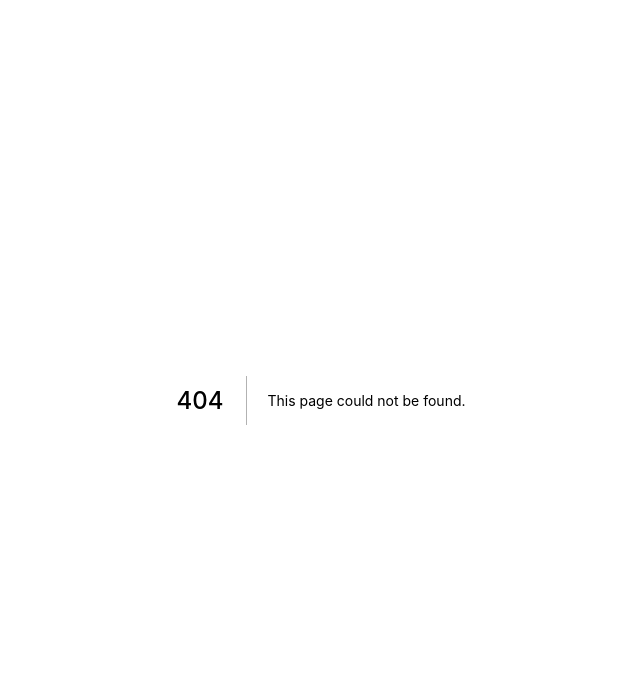
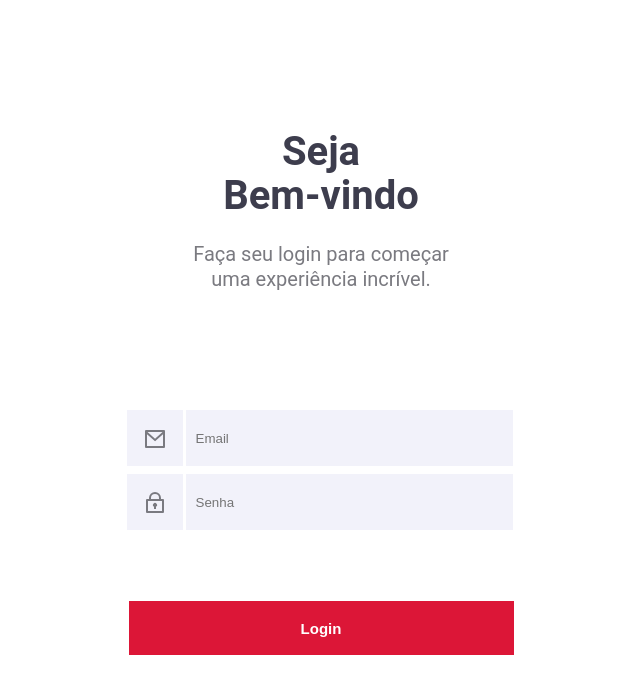
Before and after one commit to Grupo8-2021-localabs/desafio-localiza-react-grupo-1, a Next.js app: page /login in a window 1280 px wide. Before the commit this address had no page. Shown: the top 694 px of the page, without its empty margins (319-959 px from the left). Built offline with nearby package versions, Linux system fonts and the light colour scheme.

Commit message:
feat: implementando layout tela login e reponsividade

```diff
--- /dev/null
+++ b/pages/login.tsx
@@ -0,0 +1,13 @@
+import Head from 'next/head';
+import Login from '../src/templates/Login/Login';
+
+export default function Index() {
+  return (
+    <>
+      <Head>
+        <title>Login</title>
+      </Head>
+      <Login />
+    </>
+  );
+}
--- /dev/null
+++ b/src/templates/Login/Login.tsx
@@ -0,0 +1,33 @@
+import Input from '../../components/Input/Input';
+import Button from '../../components/Button/Button';
+import EmailIcon from '../../components/icons/EmailIcon/EmailIcon';
+import PasswordIcon from '../../components/icons/PasswordIcon/PasswordIcon';
+import { Container, ContentTitle } from './styled-components/index';
+
+const Login = () => (
+  <Container>
+    <ContentTitle>
+      <h1>
+        Seja
+        <br /> Bem-vindo
+      </h1>
+      <p>Faça seu login para começar uma experiência incrível.</p>
+    </ContentTitle>
+    <form>
+      <Input type="email" placeholder="Email" iconLeft={<EmailIcon />} className="input-style" />
+
+      <Input
+        type="password"
+        placeholder="Senha"
+        iconLeft={<PasswordIcon />}
+        className="input-style"
+      />
+
+      <div className="button-container">
+        <Button className="button-style">Login</Button>
+      </div>
+    </form>
+  </Container>
+);
+
+export default Login;
--- /dev/null
+++ b/src/templates/Login/styled-components/index.tsx
@@ -0,0 +1,56 @@
+import styled from 'styled-components';
+
+export const Container = styled.div`
+  display: flex;
+  flex-direction: column;
+  margin: 130px 24px 100px 24px;
+
+  @media (min-width: 640px) {
+    form {
+      align-self: center;
+    }
+    .input-style {
+      width: 327px;
+    }
+  }
+
+  .button-container {
+    margin-top: 70px;
+    display: flex;
+    justify-content: center;
+  }
+  .button-style {
+    width: 100%;
+    display: flex;
+    justify-content: center;
+    align-items: center;
+  }
+`;
+
+export const ContentTitle = styled.div`
+  display: flex;
+  flex-direction: column;
+  margin-bottom: 110px;
+
+  @media (min-width: 640px) {
+    align-items: center;
+    text-align: center;
+  }
+
+  h1 {
+    font-style: normal;
+    font-weight: 600;
+    font-size: 40px;
+    line-height: 44px;
+    color: #3d3d4d;
+    margin-bottom: 24px;
+  }
+  p {
+    font-style: normal;
+    font-weight: normal;
+    font-size: 20px;
+    line-height: 25px;
+    color: #7a7a80;
+    width: 260px;
+  }
+`;
```
